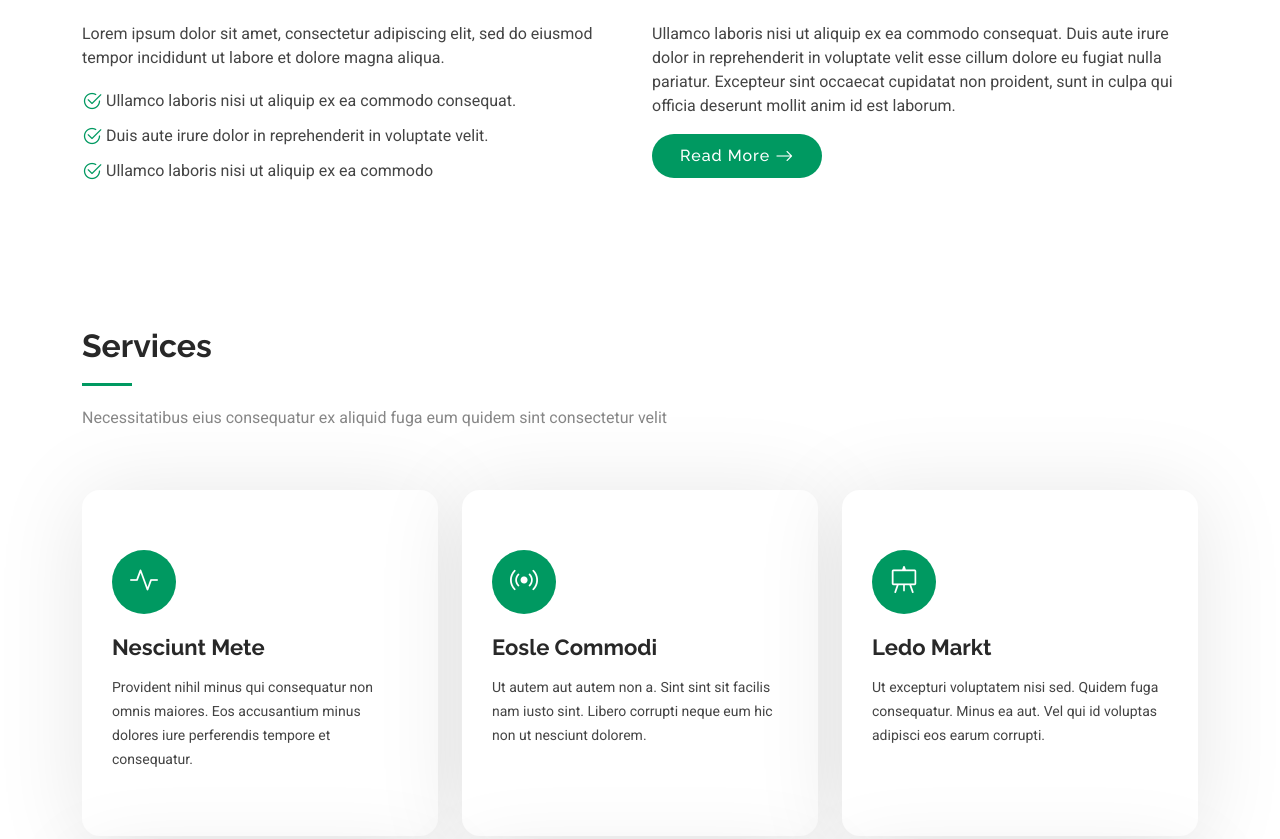
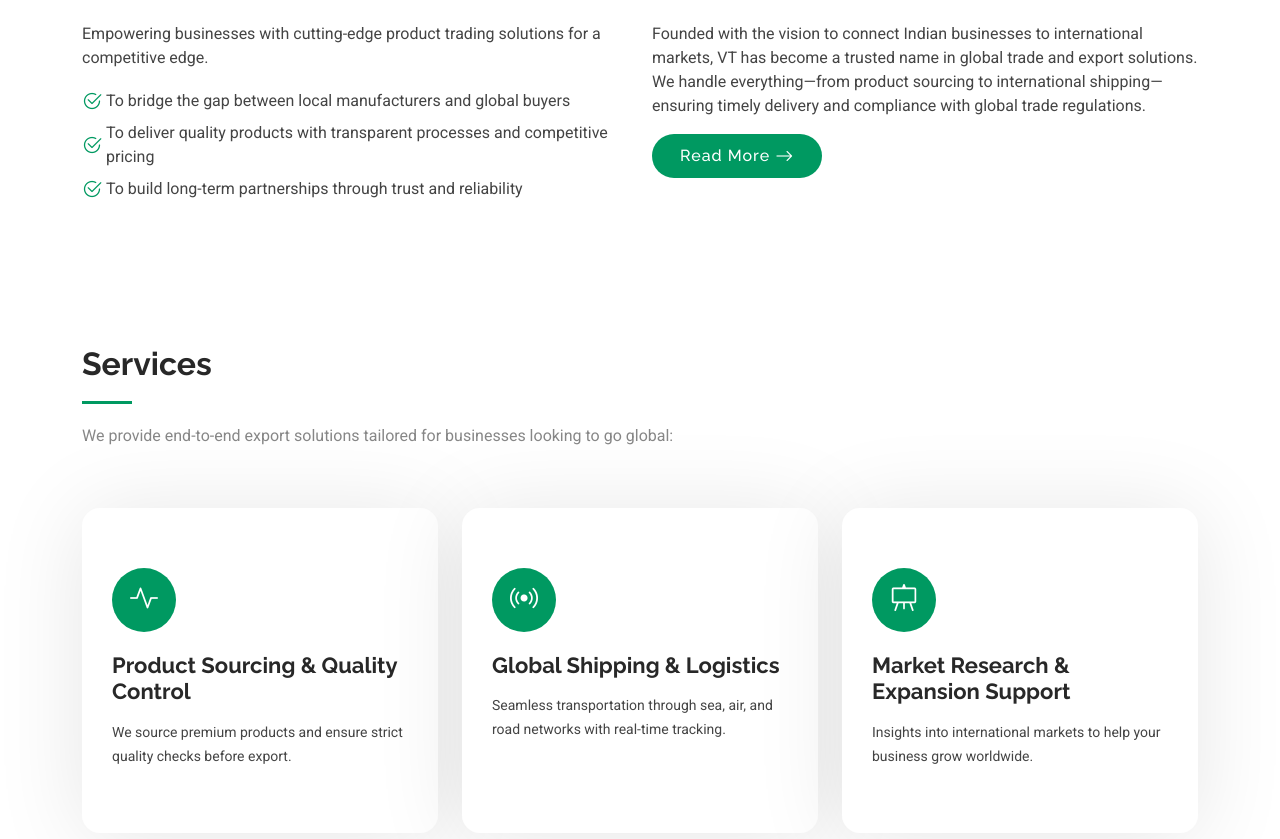
Before and after one commit to shivatechnology23/vt-trade-website, a plain HTML site: page index.html in a window 1280 px wide. Shown: the part 1000-1839 px from the top of the page. Drawn offline with Linux system fonts and the light colour scheme; animation ran at ten frames a second.

Commit message:
basic info update 20 Sept

```diff
--- a/index.html
+++ b/index.html
@@ -4,7 +4,7 @@
 <head>
   <meta charset="utf-8">
   <meta content="width=device-width, initial-scale=1.0" name="viewport">
-  <title>Index - KnightOne Bootstrap Template</title>
+  <title>VT - Consultants</title>
   <meta name="description" content="">
   <meta name="keywords" content="">
 
@@ -85,9 +85,10 @@
 
       <div class="container d-flex flex-column align-items-center text-center">
         <h2 data-aos="fade-up" data-aos-delay="100">Welcome to VT TradePros</h2>
-        <p data-aos="fade-up" data-aos-delay="200">We are team of talented designers making websites with Bootstrap</p>
+        <p data-aos="fade-up" data-aos-delay="200">Empowering businesses with seamless global export solutions for a competitive edge.</p>
         <div data-aos="fade-up" data-aos-delay="300">
-          <a href="https://www.youtube.com/watch?v=Y7f98aduVJ8" class="glightbox pulsating-play-btn"></a>
+          <!-- <a href="https://www.youtube.com/watch?v=Y7f98aduVJ8" class="glightbox pulsating-play-btn"></a> -->
+          <a href="https://www.youtube.com/embed/_RxU-chV0TI?list=PLW6uQkepXRzye4KoMSEUKZgFOzOGoEGJf" class="glightbox pulsating-play-btn"></a>
         </div>
       </div>
 
@@ -108,18 +109,17 @@
 
           <div class="col-lg-6 content" data-aos="fade-up" data-aos-delay="100">
             <p>
-              Lorem ipsum dolor sit amet, consectetur adipiscing elit, sed do eiusmod tempor incididunt ut labore et dolore
-              magna aliqua.
+              Empowering businesses with cutting-edge product trading solutions for a competitive edge.
             </p>
             <ul>
-              <li><i class="bi bi-check2-circle"></i> <span>Ullamco laboris nisi ut aliquip ex ea commodo consequat.</span></li>
-              <li><i class="bi bi-check2-circle"></i> <span>Duis aute irure dolor in reprehenderit in voluptate velit.</span></li>
-              <li><i class="bi bi-check2-circle"></i> <span>Ullamco laboris nisi ut aliquip ex ea commodo</span></li>
+              <li><i class="bi bi-check2-circle"></i> <span>To bridge the gap between local manufacturers and global buyers</span></li>
+              <li><i class="bi bi-check2-circle"></i> <span>To deliver quality products with transparent processes and competitive pricing</span></li>
+              <li><i class="bi bi-check2-circle"></i> <span>To build long-term partnerships through trust and reliability</span></li>
             </ul>
           </div>
 
           <div class="col-lg-6" data-aos="fade-up" data-aos-delay="200">
-            <p>Ullamco laboris nisi ut aliquip ex ea commodo consequat. Duis aute irure dolor in reprehenderit in voluptate velit esse cillum dolore eu fugiat nulla pariatur. Excepteur sint occaecat cupidatat non proident, sunt in culpa qui officia deserunt mollit anim id est laborum. </p>
+            <p>Founded with the vision to connect Indian businesses to international markets, VT has become a trusted name in global trade and export solutions. We handle everything—from product sourcing to international shipping—ensuring timely delivery and compliance with global trade regulations.</p>
             <a href="#" class="read-more"><span>Read More</span><i class="bi bi-arrow-right"></i></a>
           </div>
 
@@ -135,7 +135,8 @@
       <!-- Section Title -->
       <div class="container section-title" data-aos="fade-up">
         <h2>Services</h2>
-        <p>Necessitatibus eius consequatur ex aliquid fuga eum quidem sint consectetur velit</p>
+        <p>We provide end-to-end export solutions tailored for businesses looking to go global:
+        </p>
       </div><!-- End Section Title -->
 
       <div class="container">
@@ -148,9 +149,11 @@
                 <i class="bi bi-activity"></i>
               </div>
               <a href="#" class="stretched-link">
-                <h3>Nesciunt Mete</h3>
+                <h3>Product Sourcing & Quality Control
+                </h3>
               </a>
-              <p>Provident nihil minus qui consequatur non omnis maiores. Eos accusantium minus dolores iure perferendis tempore et consequatur.</p>
+              <p>We source premium products and ensure strict quality checks before export.
+              </p>
             </div>
           </div><!-- End Service Item -->
 
@@ -160,9 +163,11 @@
                 <i class="bi bi-broadcast"></i>
               </div>
               <a href="#" class="stretched-link">
-                <h3>Eosle Commodi</h3>
+                <h3>Global Shipping & Logistics
+                </h3>
               </a>
-              <p>Ut autem aut autem non a. Sint sint sit facilis nam iusto sint. Libero corrupti neque eum hic non ut nesciunt dolorem.</p>
+              <p>Seamless transportation through sea, air, and road networks with real-time tracking.
+              </p>
             </div>
           </div><!-- End Service Item -->
 
@@ -172,13 +177,15 @@
                 <i class="bi bi-easel"></i>
               </div>
               <a href="#" class="stretched-link">
-                <h3>Ledo Markt</h3>
+                <h3>Market Research & Expansion Support
+                </h3>
               </a>
-              <p>Ut excepturi voluptatem nisi sed. Quidem fuga consequatur. Minus ea aut. Vel qui id voluptas adipisci eos earum corrupti.</p>
+              <p>  Insights into international markets to help your business grow worldwide.
+              </p>
             </div>
           </div><!-- End Service Item -->
 
-          <div class="col-lg-4 col-md-6" data-aos="fade-up" data-aos-delay="400">
+          <!-- <div class="col-lg-4 col-md-6" data-aos="fade-up" data-aos-delay="400">
             <div class="service-item position-relative">
               <div class="icon">
                 <i class="bi bi-bounding-box-circles"></i>
@@ -189,7 +196,7 @@
               <p>Non et temporibus minus omnis sed dolor esse consequatur. Cupiditate sed error ea fuga sit provident adipisci neque.</p>
               <a href="#" class="stretched-link"></a>
             </div>
-          </div><!-- End Service Item -->
+          </div>
 
           <div class="col-lg-4 col-md-6" data-aos="fade-up" data-aos-delay="500">
             <div class="service-item position-relative">
@@ -202,7 +209,7 @@
               <p>Cumque et suscipit saepe. Est maiores autem enim facilis ut aut ipsam corporis aut. Sed animi at autem alias eius labore.</p>
               <a href="#" class="stretched-link"></a>
             </div>
-          </div><!-- End Service Item -->
+          </div>=
 
           <div class="col-lg-4 col-md-6" data-aos="fade-up" data-aos-delay="600">
             <div class="service-item position-relative">
@@ -215,7 +222,7 @@
               <p>Hic molestias ea quibusdam eos. Fugiat enim doloremque aut neque non et debitis iure. Corrupti recusandae ducimus enim.</p>
               <a href="#" class="stretched-link"></a>
             </div>
-          </div><!-- End Service Item -->
+          </div>-->
 
         </div>
 
```
